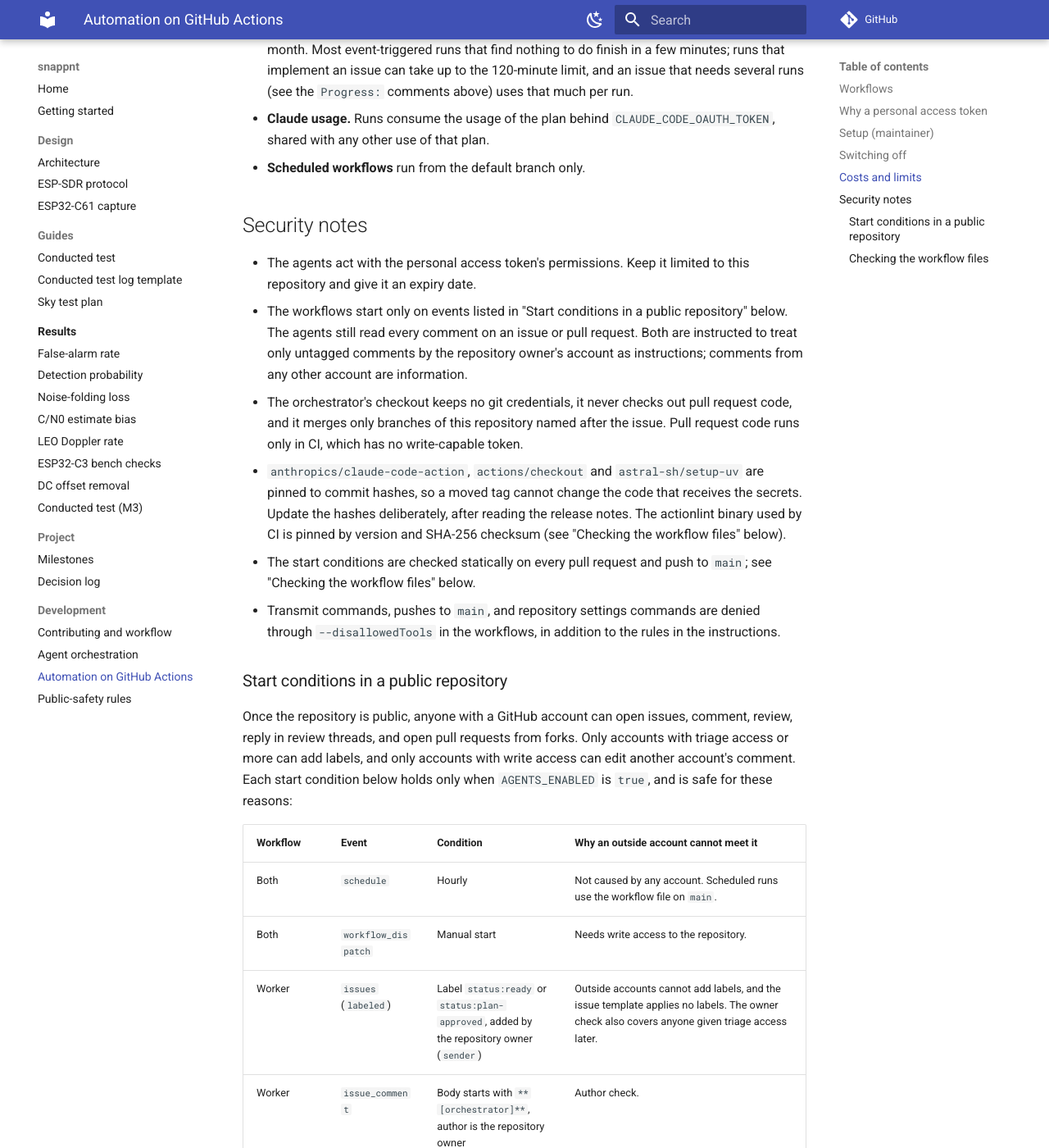
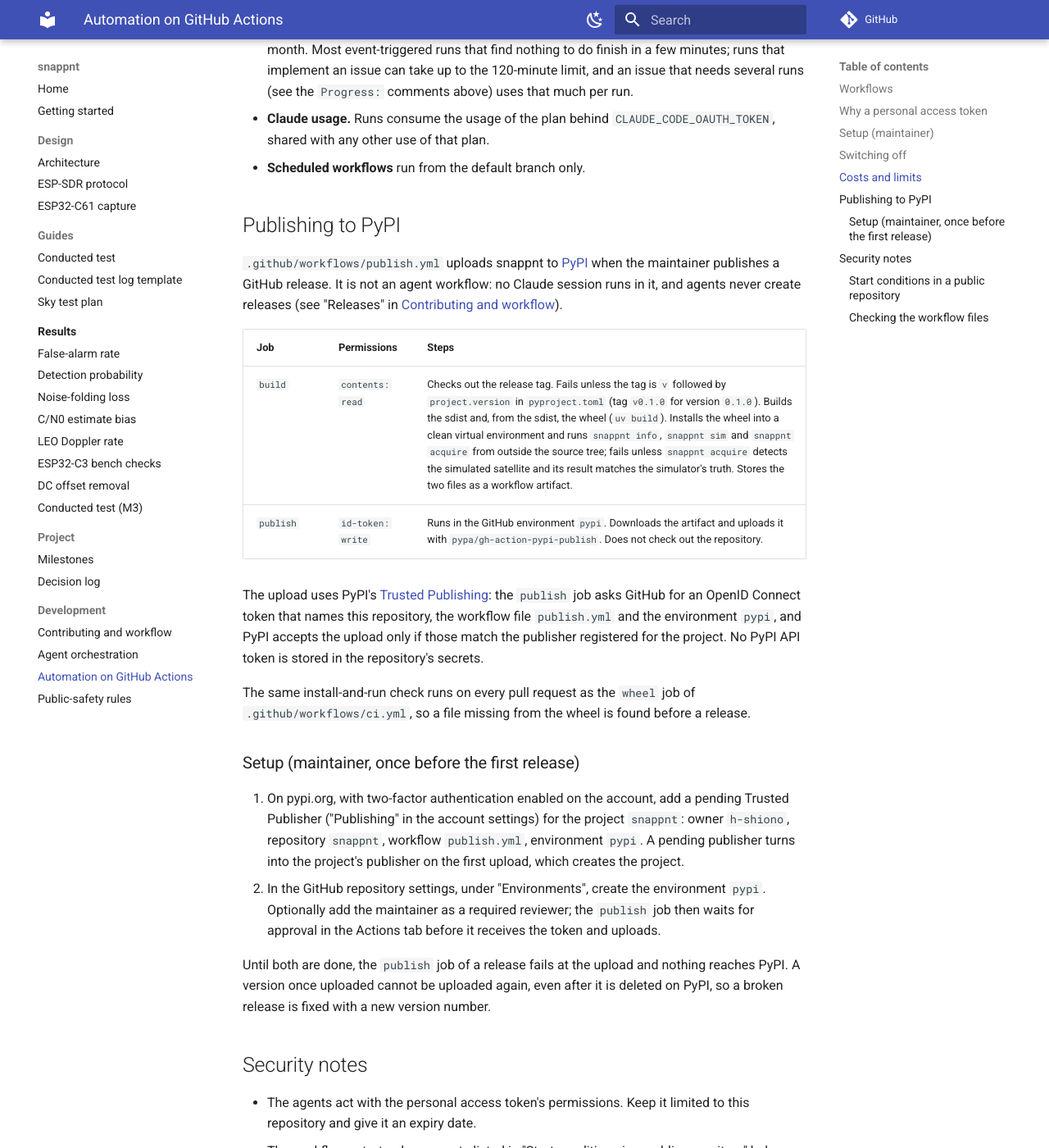
Before and after one commit to h-shiono/snappnt, an MkDocs documentation site: the page built from docs/development/automation.md, in a window 1280 px wide and 1400 px high, scrolled down 3453 px. Shown: the whole window at 82% size. Built offline with MkDocs 1.6.1 and Material for MkDocs 9.7.7, drawn with Linux system fonts in a browser that asks for light colours; comment, search, counter and statistics services are not loaded; some of the changed text lies outside the part shown.

Commit message:
Publish to PyPI with Trusted Publishing on each published release (#71)
* Publish to PyPI with Trusted Publishing on each published release

Add .github/workflows/publish.yml: on a published GitHub release it checks
that the tag is v<version from pyproject.toml>, builds the sdist and the
wheel, runs the installed wheel from a clean environment, and uploads both
with pypa/gh-action-pypi-publish in the environment pypi. Only the publish
job has id-token: write; every action is pinned to a commit hash.

Add a wheel job to ci.yml that runs the same install-and-run check on every
pull request. Describe the workflow, its permissions and the maintainer's
one-time PyPI and GitHub setup in automation.md and the release steps in
workflow.md.

Co-Authored-By: Claude Opus 5.5 <noreply@anthropic.com>
Signed-off-by: h-shiono <hato.gnss@gmail.com>

* Check the acquisition result in the wheel check and say when a re-run cannot help

snappnt acquire exits with 0 whether or not it detects anything, so the
install-and-run check in ci.yml and publish.yml now fails unless the PRN 10
row reports a detection that matches the simulator's truth. The release
steps in workflow.md now separate a tag mismatch, which needs a new release,
from an upload failure, which can be re-run.

Co-Authored-By: Claude Opus 5.5 <noreply@anthropic.com>
Signed-off-by: h-shiono <hato.gnss@gmail.com>

---------

Signed-off-by: h-shiono <hato.gnss@gmail.com>
Co-authored-by: Claude Opus 5.5 <noreply@anthropic.com>

```diff
--- a/docs/development/automation.md
+++ b/docs/development/automation.md
@@ -126,6 +126,42 @@ progress finish; no new run starts. Nothing else needs to change.
   shared with any other use of that plan.
 - **Scheduled workflows** run from the default branch only.
 
+## Publishing to PyPI
+
+`.github/workflows/publish.yml` uploads snappnt to [PyPI](https://pypi.org/project/snappnt/)
+when the maintainer publishes a GitHub release. It is not an agent workflow: no Claude session
+runs in it, and agents never create releases (see "Releases" in
+[Contributing and workflow](workflow.md)).
+
+| Job | Permissions | Steps |
+|---|---|---|
+| `build` | `contents: read` | Checks out the release tag. Fails unless the tag is `v` followed by `project.version` in `pyproject.toml` (tag `v0.1.0` for version `0.1.0`). Builds the sdist and, from the sdist, the wheel (`uv build`). Installs the wheel into a clean virtual environment and runs `snappnt info`, `snappnt sim` and `snappnt acquire` from outside the source tree; fails unless `snappnt acquire` detects the simulated satellite and its result matches the simulator's truth. Stores the two files as a workflow artifact. |
+| `publish` | `id-token: write` | Runs in the GitHub environment `pypi`. Downloads the artifact and uploads it with `pypa/gh-action-pypi-publish`. Does not check out the repository. |
+
+The upload uses PyPI's
+[Trusted Publishing](https://docs.pypi.org/trusted-publishers/): the `publish` job asks GitHub
+for an OpenID Connect token that names this repository, the workflow file `publish.yml` and
+the environment `pypi`, and PyPI accepts the upload only if those match the publisher
+registered for the project. No PyPI API token is stored in the repository's secrets.
+
+The same install-and-run check runs on every pull request as the `wheel` job of
+`.github/workflows/ci.yml`, so a file missing from the wheel is found before a release.
+
+### Setup (maintainer, once before the first release)
+
+1. On pypi.org, with two-factor authentication enabled on the account, add a pending Trusted
+   Publisher ("Publishing" in the account settings) for the project `snappnt`: owner
+   `h-shiono`, repository `snappnt`, workflow `publish.yml`, environment `pypi`. A pending
+   publisher turns into the project's publisher on the first upload, which creates the
+   project.
+2. In the GitHub repository settings, under "Environments", create the environment `pypi`.
+   Optionally add the maintainer as a required reviewer; the `publish` job then waits for
+   approval in the Actions tab before it receives the token and uploads.
+
+Until both are done, the `publish` job of a release fails at the upload and nothing reaches
+PyPI. A version once uploaded cannot be uploaded again, even after it is deleted on PyPI, so a
+broken release is fixed with a new version number.
+
 ## Security notes
 
 - The agents act with the personal access token's permissions. Keep it limited to this
@@ -138,9 +174,21 @@ progress finish; no new run starts. Nothing else needs to change.
   and it merges only branches of this repository named after the issue. Pull request code runs
   only in CI, which has no write-capable token.
 - `anthropics/claude-code-action`, `actions/checkout` and `astral-sh/setup-uv` are pinned to
-  commit hashes, so a moved tag cannot change the code that receives the secrets. Update the
-  hashes deliberately, after reading the release notes. The actionlint binary used by CI is
+  commit hashes, so a moved tag cannot change the code that receives the secrets. The actions
+  used by `publish.yml` (`actions/upload-artifact`, `actions/download-artifact` and
+  `pypa/gh-action-pypi-publish`) are pinned the same way. Update the hashes deliberately,
+  after reading the release notes. The actionlint binary used by CI is
   pinned by version and SHA-256 checksum (see "Checking the workflow files" below).
+- `publish.yml` starts only when a GitHub release is published, which needs write access to
+  the repository; issues, comments and pull requests from other accounts cannot start it. Its
+  top-level permissions are empty. Only the `publish` job may request an OpenID Connect token
+  (`id-token: write`), and that job runs no code from the repository: it downloads the built
+  files and runs the pinned upload action. The `build` job, which runs the build backend and
+  snappnt itself, has read access to the repository contents only. The checkout keeps no git
+  credentials, and the `uv` cache is off, so nothing restored from a cache written by an
+  earlier run goes into a release. The PyPI publisher is bound to the workflow file
+  `publish.yml` and the environment `pypi`, so PyPI refuses a token requested by another
+  workflow or by a job outside that environment.
 - The start conditions are checked statically on every pull request and push to `main`; see
   "Checking the workflow files" below.
 - Transmit commands, pushes to `main`, and repository settings commands are denied through
```
Also changed, not shown: docs/development/workflow.md (+21 -5 lines), 2 other files.
